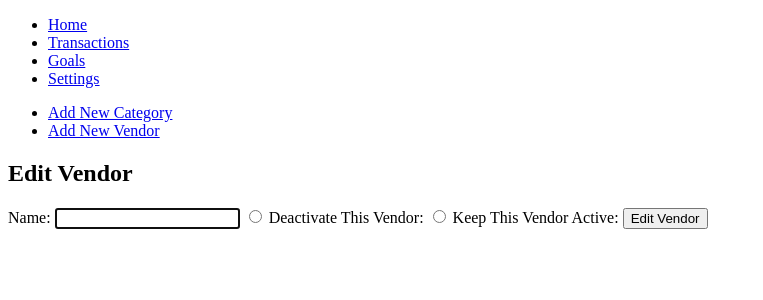
After one commit to doublerdiner/pin_money, a Flask app: page /vendors/edit/1 in a window 1280 px wide. The commit adds this page. Shown: the top 300 px of the page, without its empty margins (0-763 px from the left). Run offline with Flask 2, Linux system fonts and the light colour scheme; data that the repository does not hold is empty; some libraries are stand-ins or nearby versions.

Commit message:
vendor edit and add new vendor completed

```diff
--- a/controllers/vendor_controller.py
+++ b/controllers/vendor_controller.py
@@ -1,4 +1,36 @@
-from flask import Flask, Blueprint, render_template, redirect
+from flask import Flask, Blueprint, render_template, redirect, request
 from repositories import vendor_repository
+from models.vendor import Vendor
 
 vendor_blueprint = Blueprint("vendor", __name__)
+
+# NEW
+@vendor_blueprint.route('/vendors/new')
+def new_vendor():
+    return render_template('vendors/new.html')
+
+# CREATE
+@vendor_blueprint.route('/vendors', methods=['POST'])
+def create_vendor():
+    name = request.form['name']
+    vendor = Vendor(name)
+    vendor_repository.save(vendor)
+    return redirect ("/settings")
+
+# EDIT
+@vendor_blueprint.route('/vendors/edit/<id>')
+def edit_vendor(id):
+    vendor = vendor_repository.select(id)
+    return render_template("vendors/edit.html", vendor=vendor)
+
+# UPDATE
+@vendor_blueprint.route("/vendors/<id>", methods=['POST'])
+def update_vendor(id):
+    name = request.form['name']
+    if request.form['deactivates'] == "deactivate":
+        deactivated = True
+    else:
+        deactivated = False
+    vendor = Vendor(name, deactivated, id)
+    vendor_repository.update(vendor)
+    return redirect ("/settings")
--- a/templates/settings/index.html
+++ b/templates/settings/index.html
@@ -32,7 +32,7 @@
                     <td>{{category.name}}</a></td>
                     <td>{{category.deactivated}}</td>
                     <td>
-                        <form action="/categories/edit/<id>">
+                        <form action="/categories/edit/{{category.id}}">
                             <button type="submit">Edit</button>
                         </form>
                     </td>
@@ -57,7 +57,7 @@
                     <td>{{vendor.name}}</a></td>
                     <td>{{vendor.deactivated}}</td>
                     <td>
-                        <form action="/vendors/edit/<id>">
+                        <form action="/vendors/edit/{{vendor.id}}">
                             <button type="submit">Edit</button>
                         </form>
                     </td>
--- /dev/null
+++ b/templates/vendors/edit.html
@@ -0,0 +1,27 @@
+{%extends "base.html"%}
+{%block content%}
+<main>
+    <header>
+        <nav>
+           <ul class = "sub-menu">
+                <li><a href="/categories/new">Add New Category</a></li>
+                <li><a href="/vendor/new">Add New Vendor</a></li>
+           </ul>
+        </nav>
+    </header>
+    <h2>Edit Vendor</h2>
+        <section>
+            <form action="/vendors/{{vendor.id}}" method="POST">
+                <label for="name">Name:</label>
+                <input id="name" name="name" type="text" value="{{vendor.name}}" required autofocus>
+                <input id="deactivate" name="deactivates" type="radio" value="deactivate"required>
+                <label for="deactivate"> Deactivate This Vendor:</label>
+                <input id="active" name="deactivates" type="radio" value="active">
+                <label for="active"> Keep This Vendor Active:</label>
+                <button type="submit">Edit Vendor</button>
+            </form>
+        </section>
+</main>
+
+
+{%endblock%}
```
Also changed, not shown: templates/vendors/new.html (+22 -0 lines).
